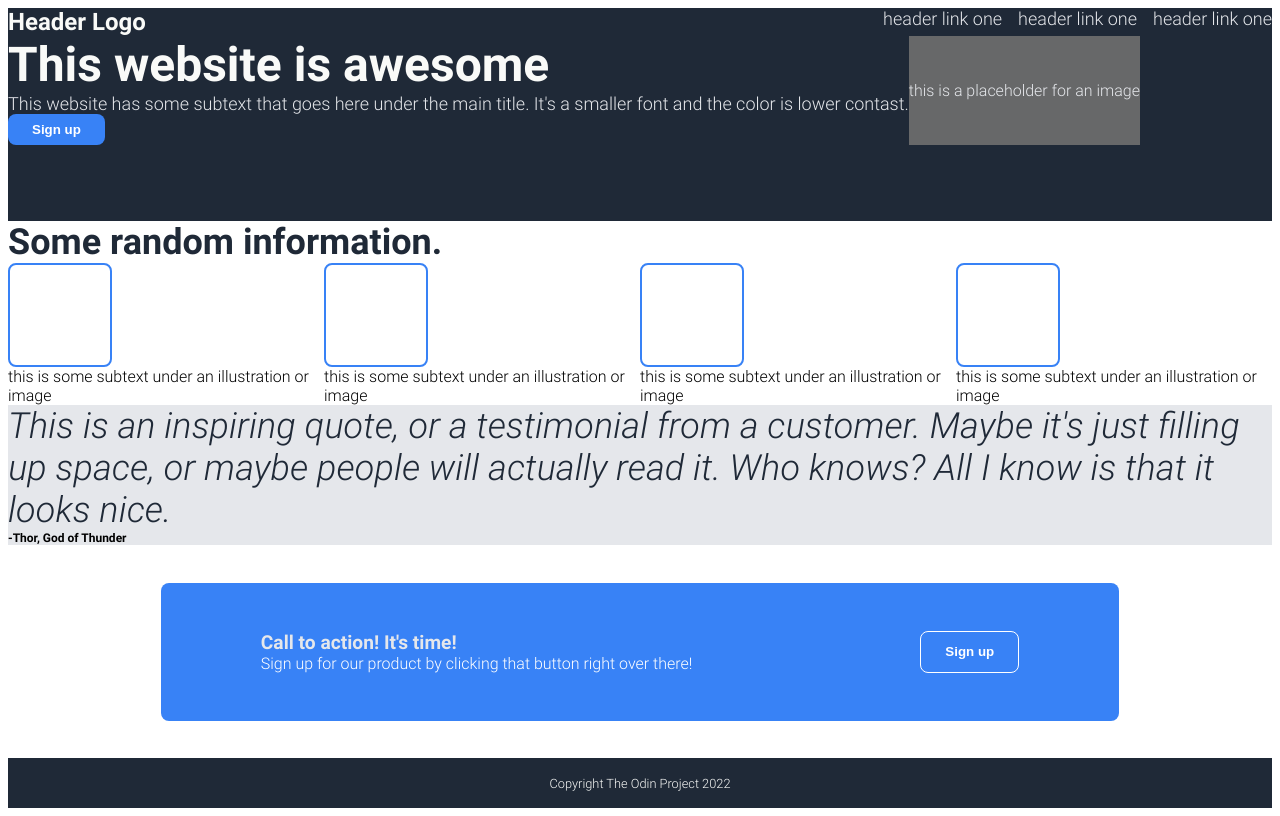
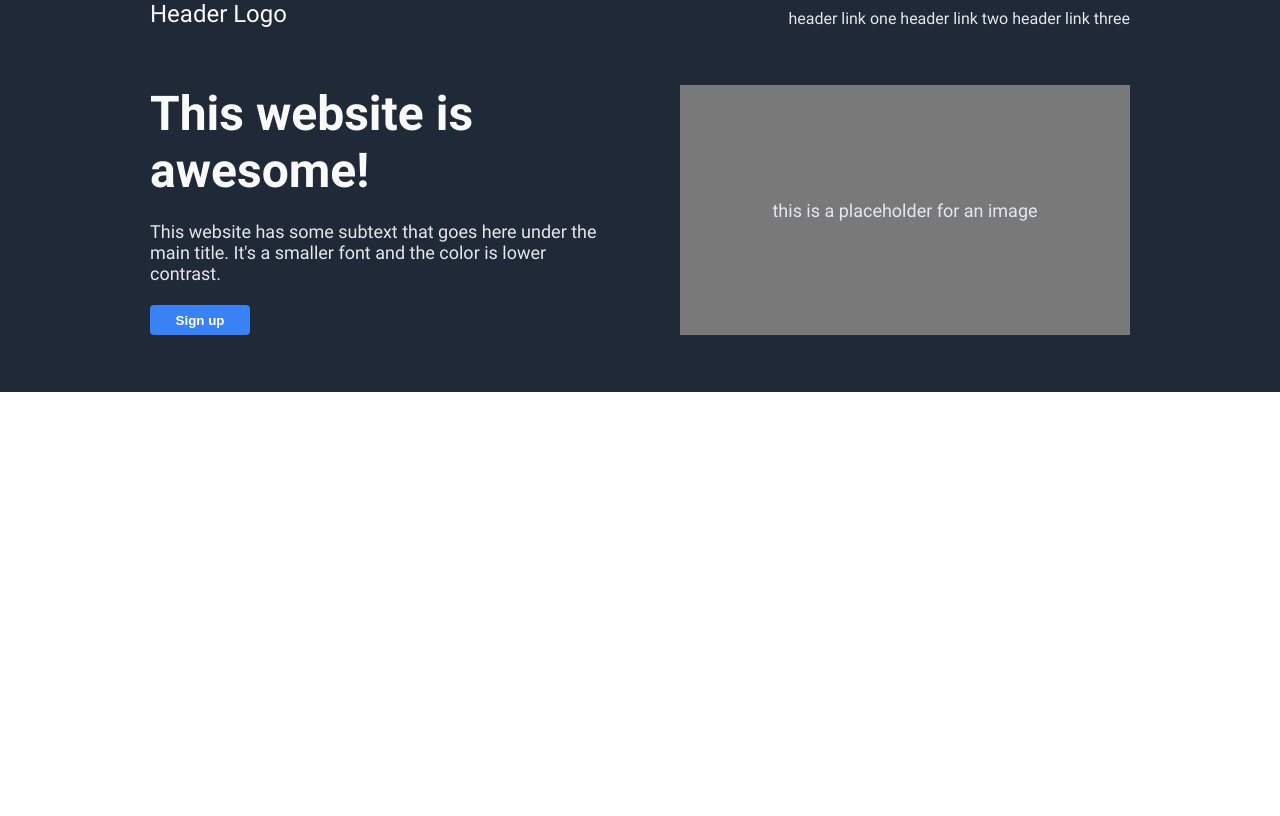
Before and after one commit to catagonus/landing-page, a plain HTML site: page index.html in a window 1280 px wide. Drawn offline with Linux system fonts and the light colour scheme.

Commit message:
restart project, complete header section

```diff
--- a/index.html
+++ b/index.html
@@ -1,6 +1,5 @@
 <!DOCTYPE html>
 <html lang="en">
-
 <head>
     <meta charset="UTF-8">
     <meta http-equiv="X-UA-Compatible" content="IE=edge">
@@ -8,73 +7,27 @@
     <title>Landing Page</title>
     <link rel="stylesheet" href="style.css">
 </head>
-
 <body>
-
-    <div class="section header-box">
-
-        <div class="header">
+    <div class="section">
+        <div class="hero">
+            <div class="navbar">
                 <div class="logo">Header Logo</div>
-            <div class="links">
+                <div class="navlinks">
                     <a href="">header link one</a>
-                <a href="">header link one</a>
-                <a href="">header link one</a>
+                    <a href="">header link two</a>
+                    <a href="">header link three</a>
                 </div>
             </div>
-
-        <div class="hero-content">
-            <div>
-                <div class="main-text">This website is awesome</div>
-                <div class="subtext">This website has some subtext that goes here under the main title. It's a smaller font and the color is lower contast.</div>
+            <div class="header-content">
+                <div class="header">
+                    <div class="heading">This website is awesome!</div>
+                    <div class="subheading">This website has some subtext that goes here under the main title. It's a smaller font and the color is lower contrast.</div>
                     <button>Sign up</button>
                 </div>
                 <div class="placeholder">this is a placeholder for an image</div>
             </div>
-
-    </div>
-
-    <div class="section info-box">
-        <div class="header">Some random information.</div>
-        <div class="info-grid">
-            <div>
-                <div class="info-img"></div>
-                <div class="text">this is some subtext under an illustration or image</div>
-            </div>
-            <div>
-                <div class="info-img"></div>
-                <div class="text">this is some subtext under an illustration or image</div>
-            </div>
-            <div>
-                <div class="info-img"></div>
-                <div class="text">this is some subtext under an illustration or image</div>
-            </div>
-            <div>
-                <div class="info-img"></div>
-                <div class="text">this is some subtext under an illustration or image</div>
-            </div>
         </div>
     </div>
 
-    <div class="section quote-box">
-        <div class="quote">This is an inspiring quote, or a testimonial from a customer. Maybe it's just filling up space, or maybe people will actually read it. Who knows? All I know is that it looks nice.</div>
-        <div class="attribution">-Thor, God of Thunder</div>
-    </div>
-
-    <div class="section signup-box">
-        <div class="call-to-action">
-            <div>
-                <div class="header">Call to action! It's time!</div>
-                <div>Sign up for our product by clicking that button right over there!</div>
-            </div>
-            <button>Sign up</button>
-        </div>
-    </div>
-
-    <div class="section footer">
-        <div>Copyright The Odin Project 2022</div>
-    </div>
-
-
-
 </body>
 </html>
--- a/style.css
+++ b/style.css
@@ -1,179 +1,110 @@
+/* importing Roboto */
+
 @font-face {
-    font-family: "Roboto";
-    src: url("fonts/Roboto-Regular.ttf");
-    font-weight: normal;
-    font-style: normal;
-}
-@font-face {
-    font-family: "Roboto";
-    src: url("fonts/Roboto-Bold.ttf");
+    font-family: 'Roboto';
+    src: url('fonts/Roboto-Bold.ttf');
     font-weight: bold;
     font-style: normal;
 }
 @font-face {
-    font-family: "Roboto";
-    src: url("fonts/Roboto-Black.ttf");
+    font-family: 'Roboto';
+    src: url('fonts/Roboto-LightItalic.ttf');
+    font-weight: lighter;
+    font-style: italic;
+}
+
+@font-face {
+    font-family: 'Roboto';
+    src: url('fonts/Roboto-Black.ttf');
     font-weight: bolder;
     font-style: normal;
 }
 @font-face {
-    font-family: "Roboto";
-    src: url("fonts/Roboto-Light.ttf");
-    font-weight: lighter;
+    font-family: 'Roboto';
+    src: url('fonts/Roboto-Regular.ttf');
+    font-weight: normal;
     font-style: normal;
-}
-@font-face {
-    font-family: "Roboto";
-    src: url("fonts/Roboto-LightItalic.ttf");
-    font-weight: lighter;
-    font-style: italic;
 }
 
 body {
-    background-color: white;
-    font-family: "Roboto";
-    display: flex;
-    flex-direction: column;
-    height: 100vh;
+    margin: 0;
+    font-family: 'Roboto';
+}
+
+button {
+    background-color: #3882f6;
+    border-radius: 4px;
+    color: white;
+    border: none;
+    height: 30px;
+    width: 100px;
+    font-weight: bold;
+    flex: 0 0 auto;
+}
+
+a {
+    color: #e5e7eb;
+    text-decoration: none;
 }
 
 .section {
+    background-color: #1f2937;
+    color: #f9faf8;
+}
 
+.hero {
+    margin: 0 150px;
     display: flex;
     flex-direction: column;
 }
 
-.header-box {
-    flex: 1;
-}
-
-.header {
-    color: #e5e7eb;
-    font-size: 18px;
+.navbar {
     display: flex;
     justify-content: space-between;
+    align-items: flex-end;
 }
 
 .logo {
     font-size: 24px;
-    color: #f9faf8;
-    font-weight: bold;
 }
 
-.links {
+.navlinks {}
+
+.header-content {
     display: flex;
-    justify-content: flex-end;
-    gap: 16px;
+    margin: 32px 0;
+    gap: 20px;
+    justify-content: space-between;
+    height: 300px;
+    justify-content: space-between;
+    align-items: center;
+    font-size: 18px;
+    color: #e5e7eb;
+
 }
 
-.header-box .main-text {
+.header {
+    width: 450px;
+    height: 250px;
+    display: flex;
+    flex-direction: column;
+    justify-content: space-between;
+}
+
+.heading {
     font-size: 48px;
     font-weight: bolder;
     color: #f9faf8;
 }
 
-.subtext {
-    font-size: 18px;
-    color: #e5e7eb;
-}
+.subheading {}
 
-.hero-content {
-    display: flex;
-}
-
-.info-box {
-}
-
-.info-grid {
-    display: flex;
-}
-
-.quote-box {
-    background-color: #e5e7eb;
-}
-
-.signup-box {
-    justify-content: center;
-    align-items: center;
-    flex: 1;
-}
-
-.footer {
-    color: #f9faf8;
-    font-size: .8em;
-    flex: 0 0 50px;
+.placeholder {
+    background-color: #787978;
     display: flex;
     justify-content: center;
     align-items: center;
+    width: 450px;
+    height: 250px;
+    flex: 0 1 auto;
 }
-
-.header-box,
-.footer {
-    background-color: #1f2937;
-}
-
-.call-to-action {
-    background-color: #3882f6;
-    border-radius: 8px;
-    color: white;
-    display: flex;
-    padding: 48px 100px;
-    justify-content: space-between;
-    width: 60%;
-}
-
-.info-img {
-    border: 2px solid #3882f6;
-    height: 100px;
-    width: 100px;
-    border-radius: 8px;
-}
-
-.info-box .header {
-    font-size: 36px;
-    font-weight: bolder;
-    color: #1f2937;
-}
-
-button {
-    background-color: #3882f6;
-    color: white;
-    border: none;
-    text-decoration: none;
-    padding: 8px 24px;
-    font-weight: bold;
-    border-radius: 8px;
-}
-.call-to-action button {
-    border: 1px solid white;
-}
-
-.attribution {
-    font-size: 12px;
-    font-weight: bold;
-}
-
-a {
-    text-decoration: none;
-    color: #e5e7eb;
-}
-
-.placeholder {
-    background-color: #676869;
-    color: #e5e7eb;
-    display: flex;
-    justify-content: center;
-    align-items: center;
-}
-
-.quote {
-    font-weight: lighter;
-    font-style: italic;
-    font-size: 36px;
-    color: #1f2937;
-}
-
-.call-to-action .header {
-    font-weight: bold;
-    font-size: 1.2em;
-}
```
Lines whose indentation alone changed are shown as unchanged.
